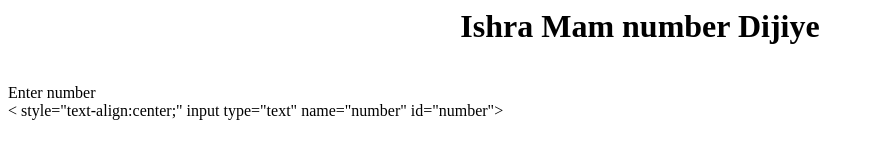
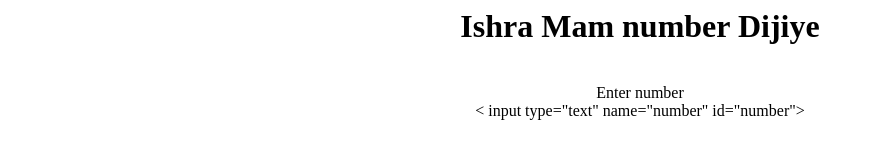
Before and after one commit to Haider0048/Practice, a plain HTML site: page contact.html in a window 1280 px wide. Shown: the whole page, without its empty margins (0-874 px from the left). Drawn offline with Linux system fonts and the light colour scheme.

Commit message:
Update contact.html

```diff
--- a/contact.html
+++ b/contact.html
@@ -1,8 +1,8 @@
 <html>
     <h1 style="text-align: center;"> Ishra Mam number Dijiye </h1>
-    <body>
+    <body style="text-align:center;">
         <br>
         Enter number<br>
-        < style="text-align:center;" input type="text" name="number" id="number">
+        < input type="text" name="number" id="number">
     </body>
 </html>
```
